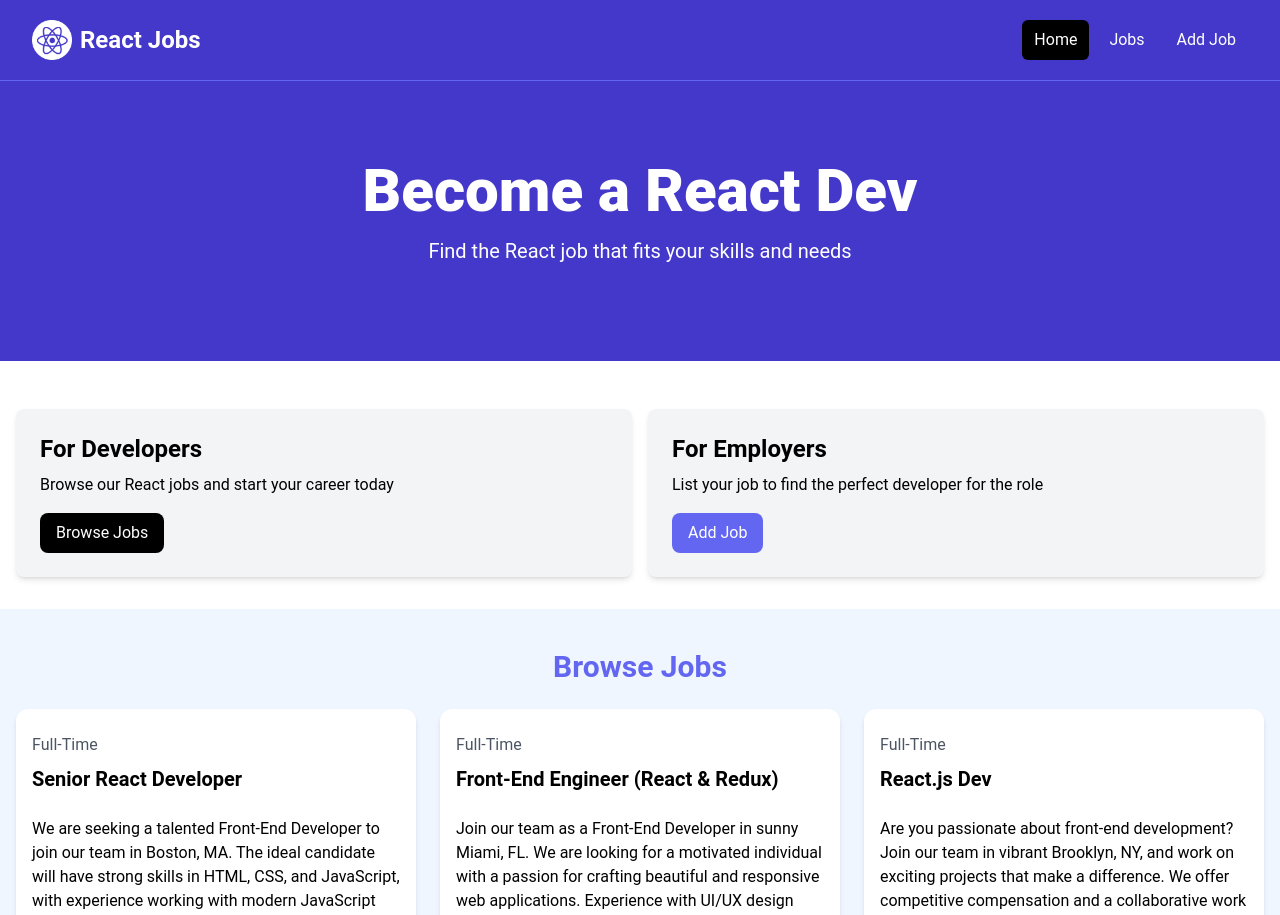
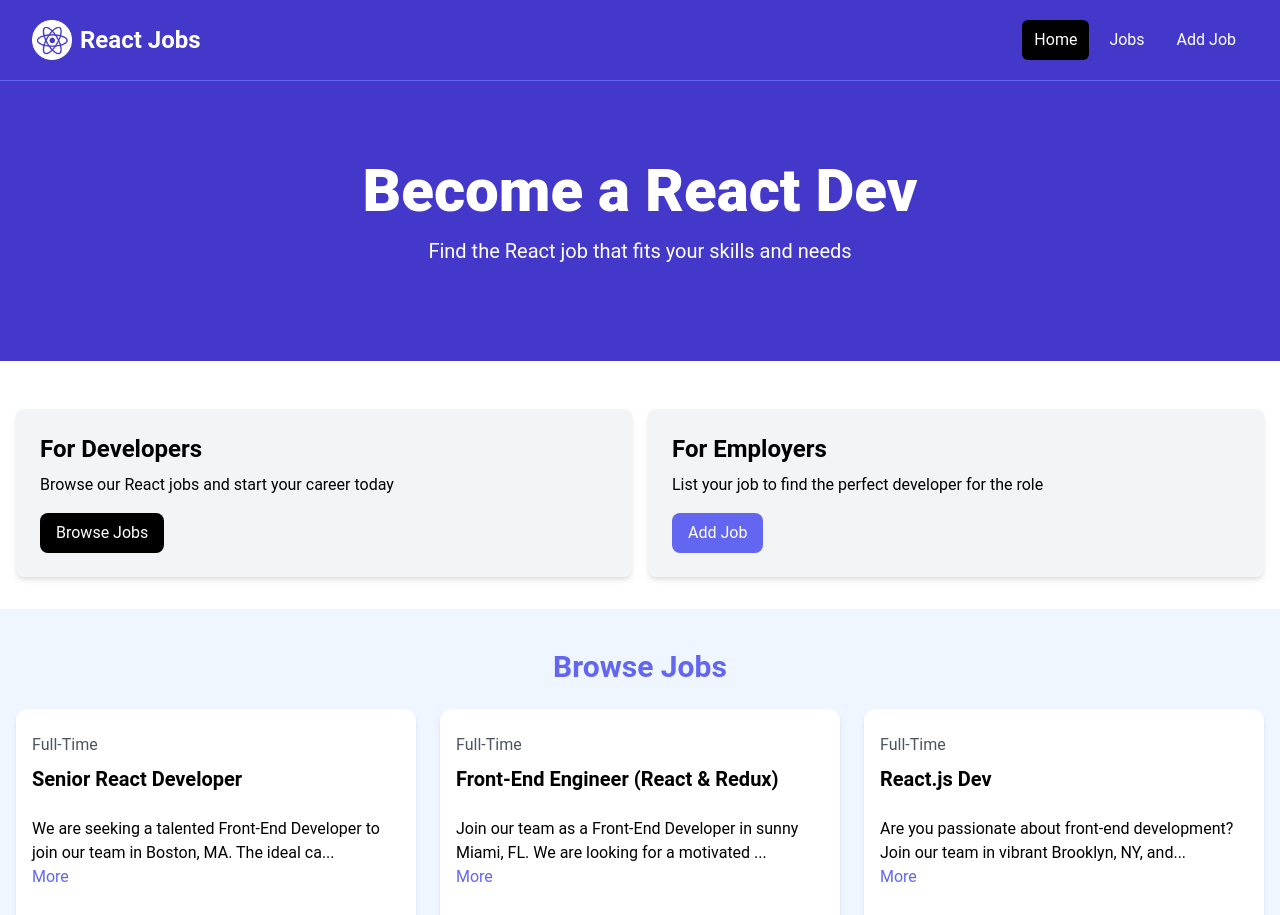
Before and after one commit to JaeraV/learn_frontend, a React (Vite) app in the folder Learn front end 2/react-course/: page / in a window 1280 px wide. Shown: the top 915 px of the page. Built offline with nearby package versions, Linux system fonts and the light colour scheme.

Commit message:
add useState for full description

```diff
--- a/Learn front end 2/react-course/src/components/JobListing.jsx
+++ b/Learn front end 2/react-course/src/components/JobListing.jsx
@@ -1,6 +1,15 @@
 import React from 'react'
+import {useState} from 'react'
 
 const JobListing = ({job}) => {
+  const [showFullDescription, setShowFullDescription] = useState(false); //not show full description by default
+
+  let description = job.description;
+
+  if (!showFullDescription) {
+    description = description.substring(0, 90) + '...'; //show only first 90 characters
+  }
+
   return (
     <div className="bg-white rounded-xl shadow-md relative">
         <div className="p-4">
@@ -10,7 +19,15 @@
             </div>
 
             <div className="mb-5">
-            {job.description}
+
+                <p>{description}</p>
+
+                <button
+                    className="text-indigo-500 mb-5 hover:text-indigo-600"
+                    onClick={() => setShowFullDescription((prevState) => !prevState)}
+                    >
+                    {showFullDescription ? 'Less' : 'More'}
+                </button>
             </div>
 
             <h3 className="text-indigo-500 mb-2">{job.salary} / Year</h3>
```
